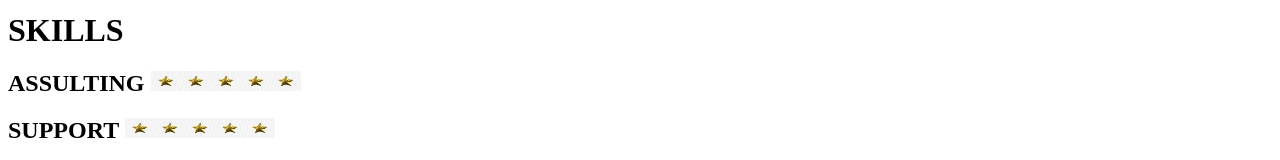
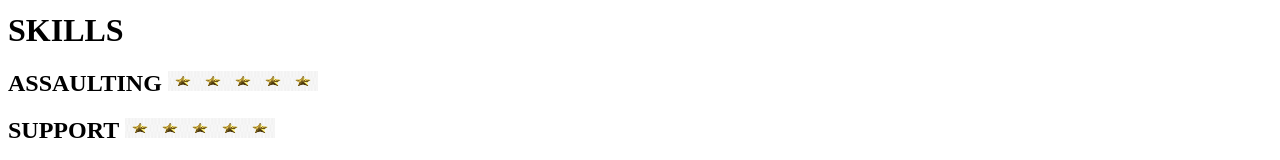
Before and after one commit to anuKnight/myfirsthtml, a plain HTML site: page index.htm in a window 1280 px wide. Shown: the part 1467-1627 px from the top of the page. Drawn offline with Linux system fonts and the light colour scheme.

Commit message:
Update index.htm

```diff
--- a/index.htm
+++ b/index.htm
@@ -49,7 +49,7 @@
 <br><br><hr><hr>
 </center>
 <h1>SKILLS</h1>
-<h2>ASSULTING <img src="1.png" alt="dfuze anuknight" width="30" height="20"><img src="1.png" alt="dfuze anuknight" width="30" height="20"><img src="1.png" alt="dfuze anuknight" width="30" height="20"><img src="1.png" alt="dfuze anuknight" width="30" height="20"><img src="1.png" alt="dfuze anuknight" width="30" height="20"></h2>
+<h2>ASSAULTING <img src="1.png" alt="dfuze anuknight" width="30" height="20"><img src="1.png" alt="dfuze anuknight" width="30" height="20"><img src="1.png" alt="dfuze anuknight" width="30" height="20"><img src="1.png" alt="dfuze anuknight" width="30" height="20"><img src="1.png" alt="dfuze anuknight" width="30" height="20"></h2>
 <h2>SUPPORT <img src="1.png" alt="dfuze anuknight" width="30" height="20"><img src="1.png" alt="dfuze anuknight" width="30" height="20"><img src="1.png" alt="dfuze anuknight" width="30" height="20"><img src="1.png" alt="dfuze anuknight" width="30" height="20"><img src="1.png" alt="dfuze anuknight" width="30" height="20"></h2>
 <h2>IGL <img src="1.png" alt="dfuze anuknight" width="30" height="20"><img src="1.png" alt="dfuze anuknight" width="30" height="20"><img src="1.png" alt="dfuze anuknight" width="30" height="20"><img src="1.png" alt="dfuze anuknight" width="30" height="20"><img src="1.png" alt="dfuze anuknight" width="30" height="20"></h2>
 <h2>SNIPPING <img src="1.png" alt="dfuze anuknight" width="30" height="20"><img src="1.png" alt="dfuze anuknight" width="30" height="20"></h2>
```
